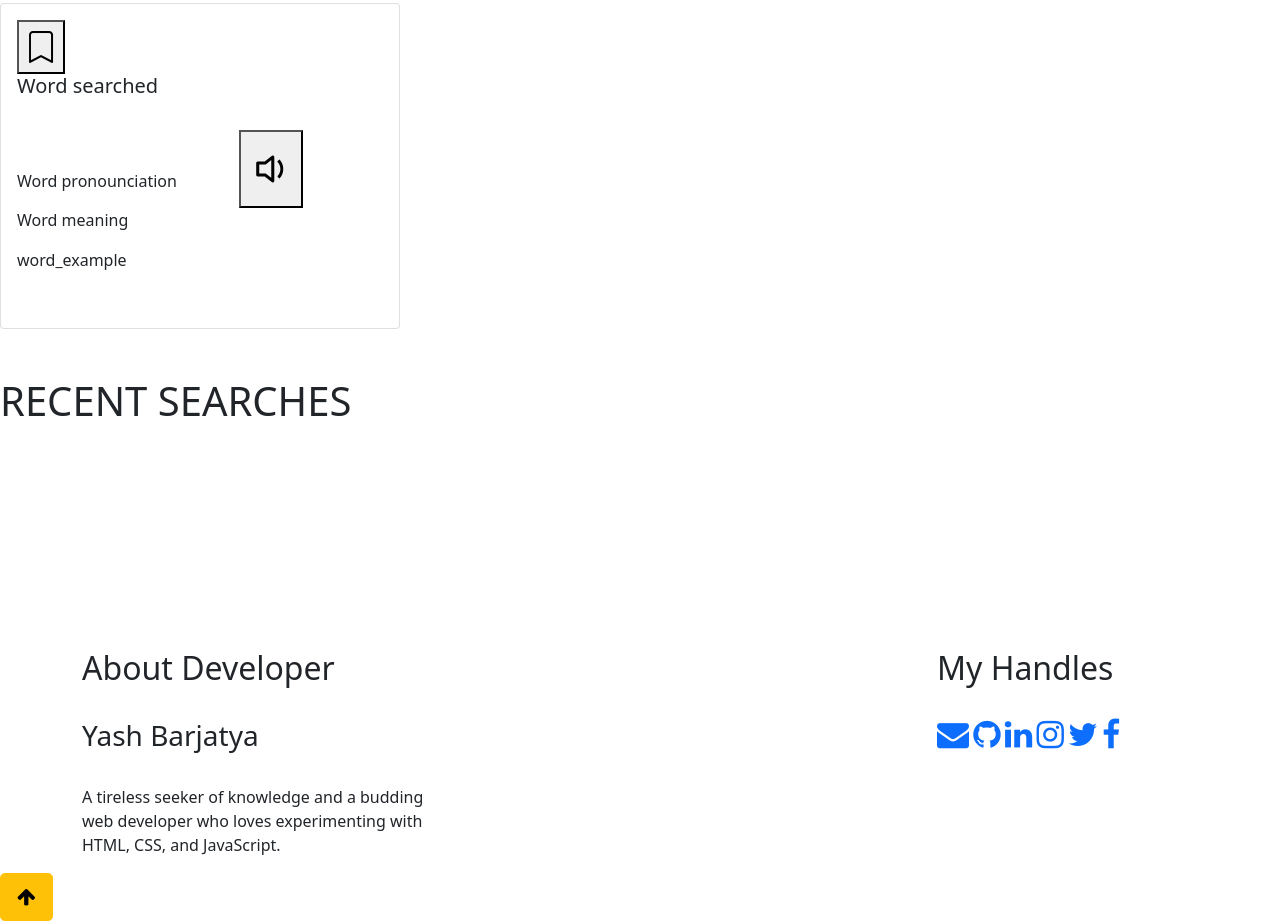
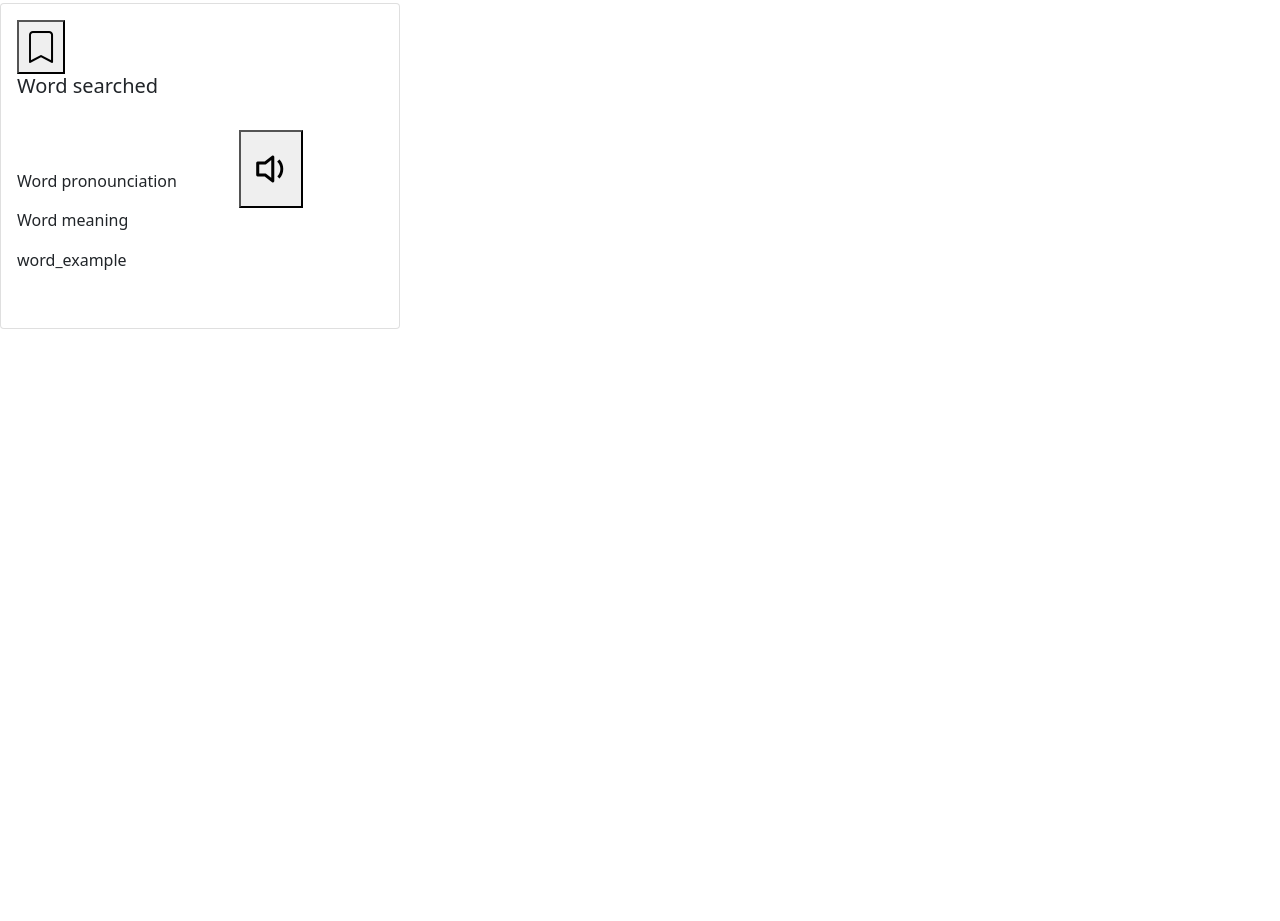
Before and after one commit to harsh882001/Dictionary, a plain HTML site: page index.html in a window 1280 px wide. Shown: the part 417-1338 px from the top of the page. After the commit the page ends 800 px from the top, so only its background shows below. Drawn offline with nearby package versions, Linux system fonts and the light colour scheme; a web font is replaced by a local one.

Commit message:
Update index.html

```diff
--- a/index.html
+++ b/index.html
@@ -144,88 +144,5 @@
             </div>
         </section>
         <br><br>
-        <!--section for recent searches-->
-        <section id="word_history_section">
-            <h1 id="recent_search_title">RECENT SEARCHES</h1><br><br>
-            <div id="recently_searched" class="row container-fluid">
-            </div>
-
-        </section>
-
-    </main><br><br><br><br><br><br><br>
-    <footer id="footer">
-
-        <div class="footer-top">
-            <div class="container">
-                <div class="row">
-                    <div class="col-lg-4 col-md-4 footer-info">
-                        <h2>About Developer</h2>
-                        <br>
-                        <h3>Yash Barjatya</h3><br>
-                        <p>A tireless seeker of knowledge and a budding web developer who loves experimenting with HTML,
-                            CSS, and JavaScript.</p>
-                    </div>
-                    <div class="col-lg-5"></div>
-                    <div class="col-lg-3 col-md-8 footer-contact">
-                        <h2>My Handles</h2><br>
-                        <div class="social-links">
-                            <tr>
-
-                                <a target="_blank" href="mailto:yashbarjatya11@gmail.com"><i
-                                        class="fa fa-envelope fa-2x" aria-hidden="true"></i></i></a>
-
-                                <a href="https://github.com/Yash-Barjatya" target="_blank"><i class="fa fa-github fa-2x"
-                                        aria-hidden="true"></i></i></a>
-
-
-                                <a href="https://in.linkedin.com/in/yash-barjatya-075a95205" target="_blank"><i
-                                        class="fa fa-linkedin fa-2x" aria-hidden="true"></i></a>
-
-
-                                <a href="https://www.instagram.com/__yash__barjatya/?hl=en" target="_blank"><i
-                                        class="fa fa-instagram fa-2x " aria-hidden="true"></i></a>
-
-
-
-                                <a href="https://twitter.com/YBarJain" target="_blank"><i class="fa fa-twitter fa-2x"
-                                        aria-hidden="true"></i></a>
-
-
-
-
-                                <a href="https://www.facebook.com/YBarJain" target="_blank"><i
-                                        class="fa fa-facebook fa-2x" aria-hidden="true"></i></a>
-
-
-                            </tr>
-                        </div>
-
-                    </div>
-                </div>
-            </div>
-        </div>
-
-        <div class="container">
-
-    </footer><!-- End Footer -->
-
-    <button type="button" class="btn btn-warning btn-floating btn-lg" id="btn-back-to-top">
-        <i class="fa fa-arrow-up"></i>
-    </button>
-
-</body>
-<script src="https://cdn.jsdelivr.net/npm/bootstrap@5.1.3/dist/js/bootstrap.bundle.min.js"
-    integrity="sha384-ka7Sk0Gln4gmtz2MlQnikT1wXgYsOg+OMhuP+IlRH9sENBO0LRn5q+8nbTov4+1p"
-    crossorigin="anonymous"></script>
-<script src="https://cdn.jsdelivr.net/npm/@popperjs/core@2.10.2/dist/umd/popper.min.js"
-    integrity="sha384-7+zCNj/IqJ95wo16oMtfsKbZ9ccEh31eOz1HGyDuCQ6wgnyJNSYdrPa03rtR1zdB"
-    crossorigin="anonymous"></script>
-<script src="https://cdn.jsdelivr.net/npm/bootstrap@5.1.3/dist/js/bootstrap.min.js"
-    integrity="sha384-QJHtvGhmr9XOIpI6YVutG+2QOK9T+ZnN4kzFN1RtK3zEFEIsxhlmWl5/YESvpZ13"
-    crossorigin="anonymous"></script>
-
-<script src="https://ajax.googleapis.com/ajax/libs/jquery/2.2.4/jquery.min.js"></script>
-<script src="https://cdnjs.cloudflare.com/ajax/libs/modernizr/2.8.3/modernizr.js"></script>
-<script src="script.js"></script>
 
 </html>
```
